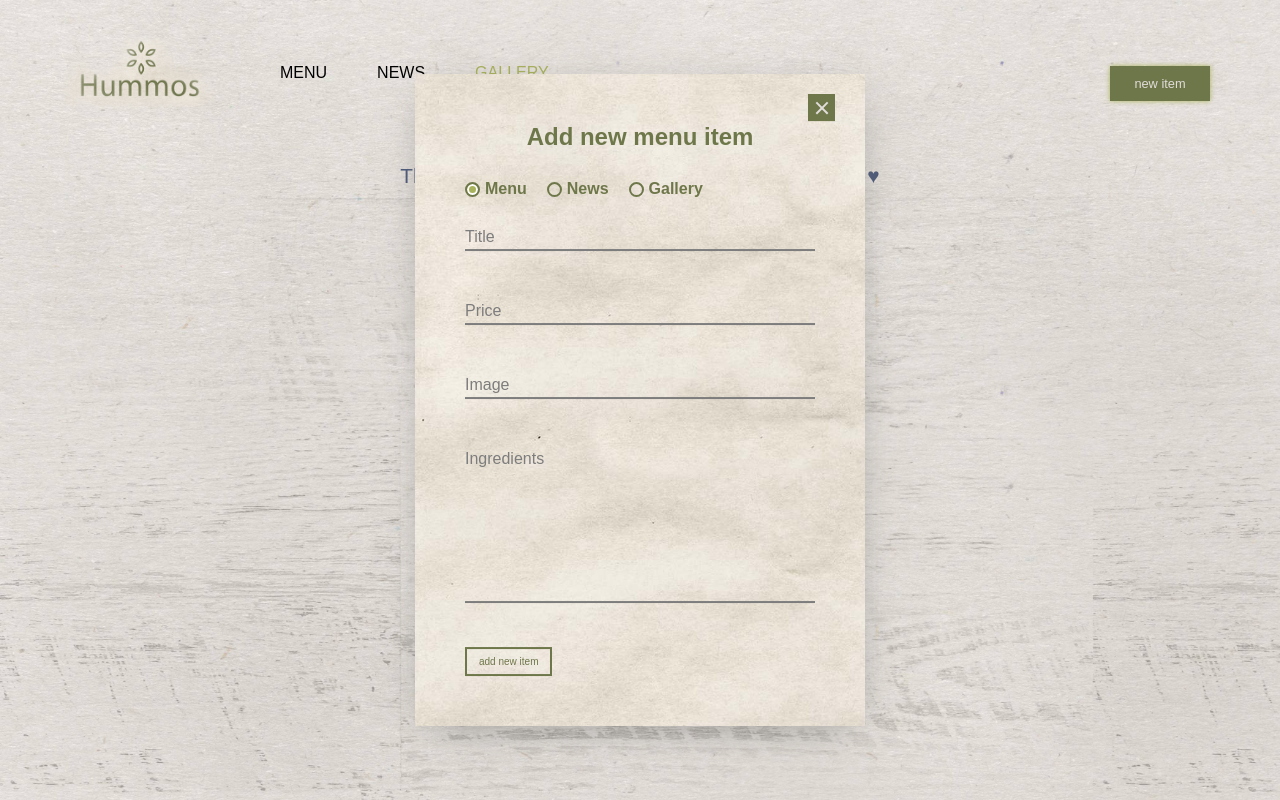
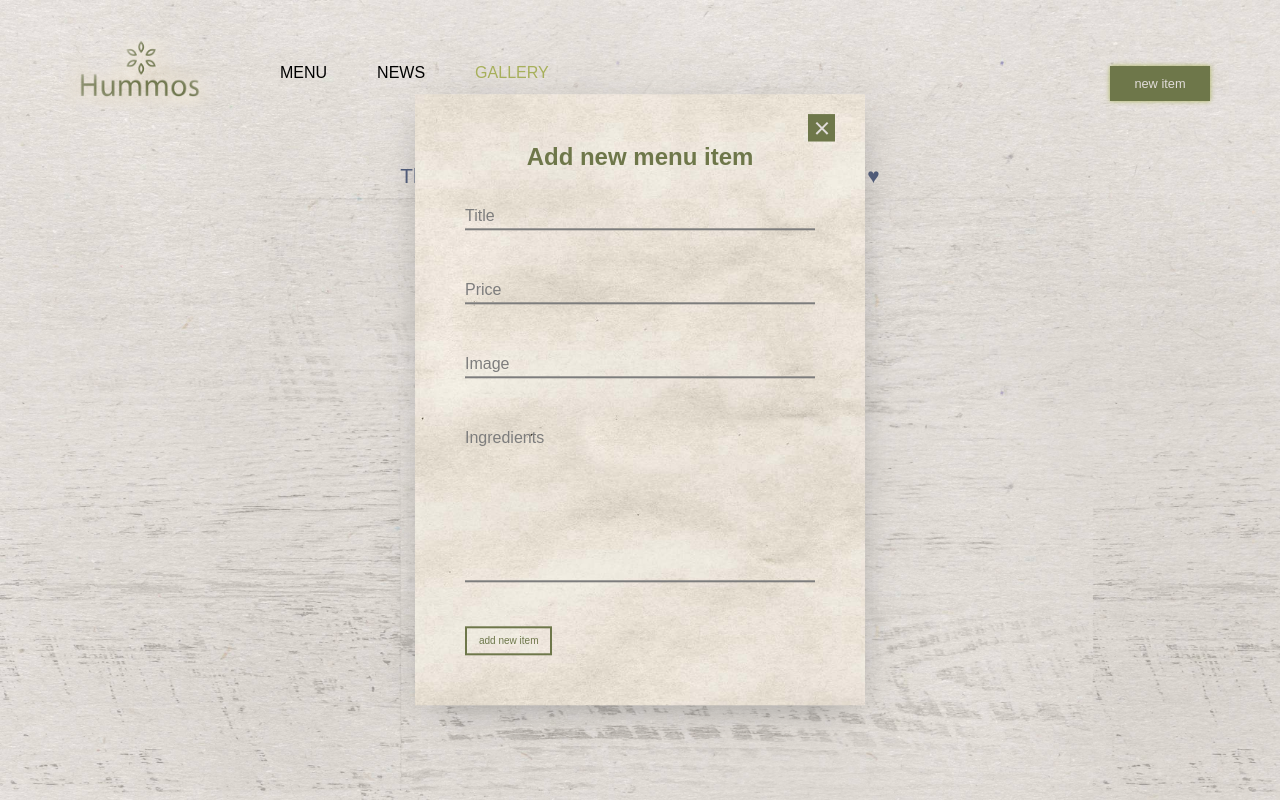
Before and after one commit to halahasz/React-Restaurant-App, a React (Create React App) app: page /gallery in a window 1280 px wide. Both pictures are taken after a click on the button "new item". Built offline with nearby package versions, Linux system fonts and the light colour scheme; a web font is replaced by a local one.

Commit message:
modal form modyfications

```diff
--- a/src/App.js
+++ b/src/App.js
@@ -39,7 +39,8 @@ class App extends React.Component {
     menu: [],
     news: [],
     gallery: [],
-    isModalOpen: false
+    isModalOpen: false,
+    activeType: "menu"
   };
 
   addItem = (e, newItem) => {
@@ -66,6 +67,12 @@ class App extends React.Component {
     }
   };
 
+  setActiveType = (type) => {
+    this.setState({
+      activeType: type
+    });
+  };
+
   openModal = () => {
     this.setState({
       isModalOpen: true
@@ -82,16 +89,17 @@ class App extends React.Component {
     const { isModalOpen } = this.state;
     const contextElements = {
       ...this.state,
-      addItem: this.addItem
+      addItem: this.addItem,
+      setActiveType: this.setActiveType
     };
     return (
       <BrowserRouter>
         <AppContext.Provider value={contextElements}>
           <Header openModalFn={this.openModal} />
           <Switch>
-            <Route exact path="/" component={MenuPage} />
-            <Route path="/news" component={NewsPage} />
-            <Route path="/gallery" component={GalleryPage} />
+            <Route onChange={() => this.setActiveType("menu")} exact path="/" component={MenuPage} />
+            <Route onChange={() => this.setActiveType("news")}  path="/news" component={NewsPage} />
+            <Route onChange={() => this.setActiveType("gallery")}  path="/gallery" component={GalleryPage} />
           </Switch>
           {isModalOpen && <Modal closeModalFn={this.closeModal} />}
         </AppContext.Provider>
--- a/src/components/Form/Form.js
+++ b/src/components/Form/Form.js
@@ -27,7 +27,7 @@ class Form extends React.Component {
     ingredents: ""
   };
 
-  handleRadioButtonCHange = type => {
+  setType = type => {
     this.setState({
       type: type
     });
@@ -45,13 +45,16 @@ class Form extends React.Component {
       <AppContext.Consumer>
         {context => (
           <div className={styles.wrapper}>
-            <Title>Add new {descriptions[type]}</Title>
+            <Title>Add new {descriptions[context.activeType]}</Title>
             <form
               autoComplete="off"
               className={styles.form}
-              onSubmit={e => context.addItem(e, this.state)}
+              onSubmit={e => {
+                this.setType(context.activeType);
+                context.addItem(e, this.state);
+              }}
             >
-              <div className={styles.radioWrapper}>
+              {/* <div className={styles.radioWrapper}>
                 <FormRadio
                   id={types.menu}
                   checked={type === types.menu}
@@ -73,7 +76,7 @@ class Form extends React.Component {
                 >
                   Gallery
                 </FormRadio>
-              </div>
+              </div> */}
 
               <Input
                 value={this.state.title}
@@ -82,7 +85,7 @@ class Form extends React.Component {
                 name="title"
                 label="Title"
               />
-              {this.state.type === types.menu ? (
+              {context.activeType === types.menu ? (
                 <Input
                   value={this.state.price}
                   onChange={this.handleInputChange}
@@ -91,7 +94,7 @@ class Form extends React.Component {
                   label="Price"
                 />
               ) : null}
-              {this.state.type === types.gallery ? (
+              {context.activeType === types.gallery ? (
                 <Input
                   value={this.state.image}
                   onChange={this.handleInputChange}
@@ -108,7 +111,8 @@ class Form extends React.Component {
                 />
               )}
 
-              {(this.state.type !== types.gallery  && this.state.type === types.news) ? (
+              {context.activeType !== types.gallery &&
+              context.activeType === types.news ? (
                 <Input
                   value={this.state.ingredients}
                   onChange={this.handleInputChange}
@@ -120,7 +124,8 @@ class Form extends React.Component {
                 />
               ) : null}
 
-              {(this.state.type !== types.gallery && this.state.type) === types.menu ? (
+              {(context.activeType !== types.gallery && context.activeType) ===
+              types.menu ? (
                 <Input
                   value={this.state.ingredients}
                   onChange={this.handleInputChange}
--- a/src/components/Header/HeaderNavigation.js
+++ b/src/components/Header/HeaderNavigation.js
@@ -12,6 +12,7 @@ const HeaderNavigation = () => (
             <NavLink
               exact
               activeClassName={styles.navItemLinkActive}
+              onClick={() => context.setActiveType("menu")}
               className={styles.navItemLink}
               to="/"
             >
@@ -22,6 +23,7 @@ const HeaderNavigation = () => (
             <NavLink
               activeClassName={styles.navItemLinkActive}
               className={styles.navItemLink}
+              onClick={() => context.setActiveType("news")}
               to="/news"
             >
               News
@@ -31,6 +33,7 @@ const HeaderNavigation = () => (
             <NavLink
               activeClassName={styles.navItemLinkActive}
               className={styles.navItemLink}
+              onClick={() => context.setActiveType("gallery")}
               to="/gallery"
             >
               Gallery
```
